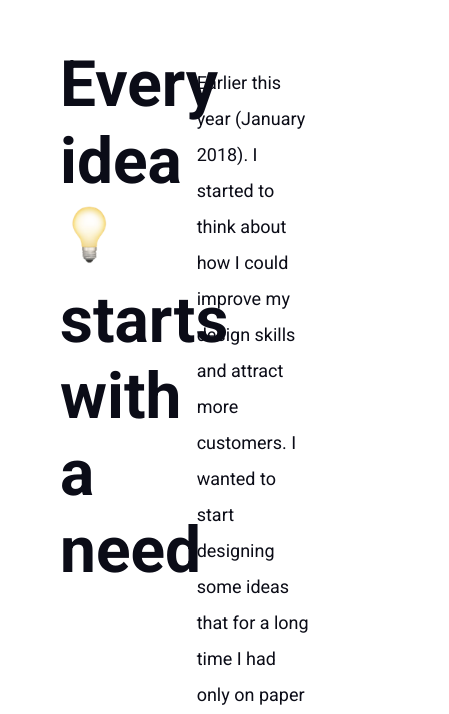
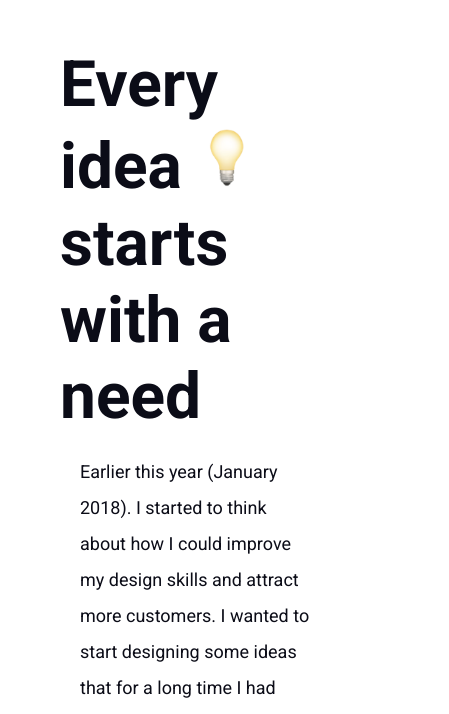
Before and after one commit to Floriovv/supercode-designer-challenge, a plain HTML site: page index.html in a window 390 px wide. Shown: the part 1262-1976 px from the top of the page, 449 px wide, since content can reach past the window. Drawn offline with Linux system fonts and the light colour scheme.

Commit message:
Responsive

```diff
--- a/assets/css/style.css
+++ b/assets/css/style.css
@@ -215,3 +215,17 @@ body {
 .button:hover {
   background: linear-gradient(to right, #ff3571, #3c30ff);
 }
+
+@media (max-width: 960px) {
+  .header .header-bg-people {
+    display: none;
+  }
+
+  .width-one-third,
+  .width-two-thirds,
+  .width-half {
+    display: block;
+    float: unset;
+    width: unset;
+  }
+}
--- a/index.html
+++ b/index.html
@@ -3,6 +3,7 @@
   <head>
     <title>How to become a better designer? - TheDesignProject by a WebDesigner</title>
     <meta charset="utf-8">
+    <meta name="viewport" content="width=480, initial-scale=1.0">
     <link rel="stylesheet" href="https://fonts.googleapis.com/css?family=Roboto:400,500,700&display=swap" />
     <link rel="stylesheet" href="assets/css/style.css" />
   </head>
```
